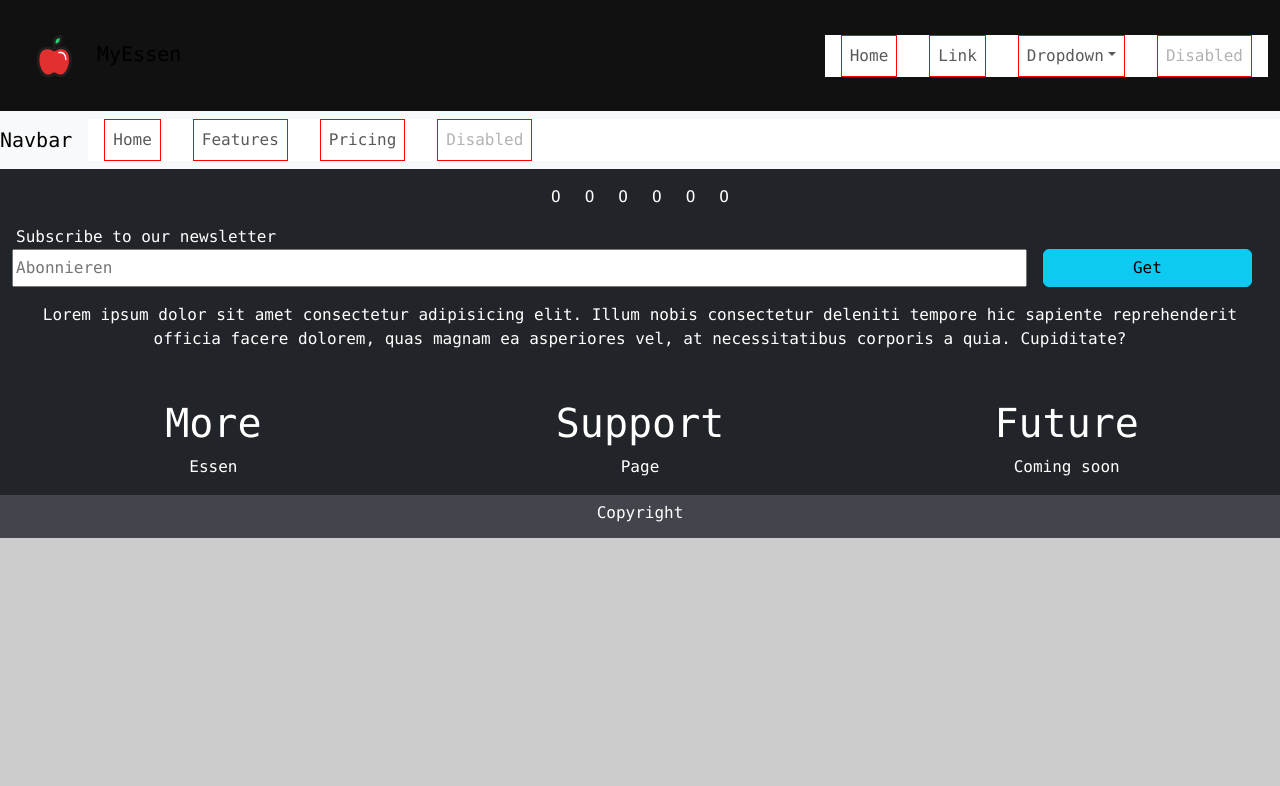
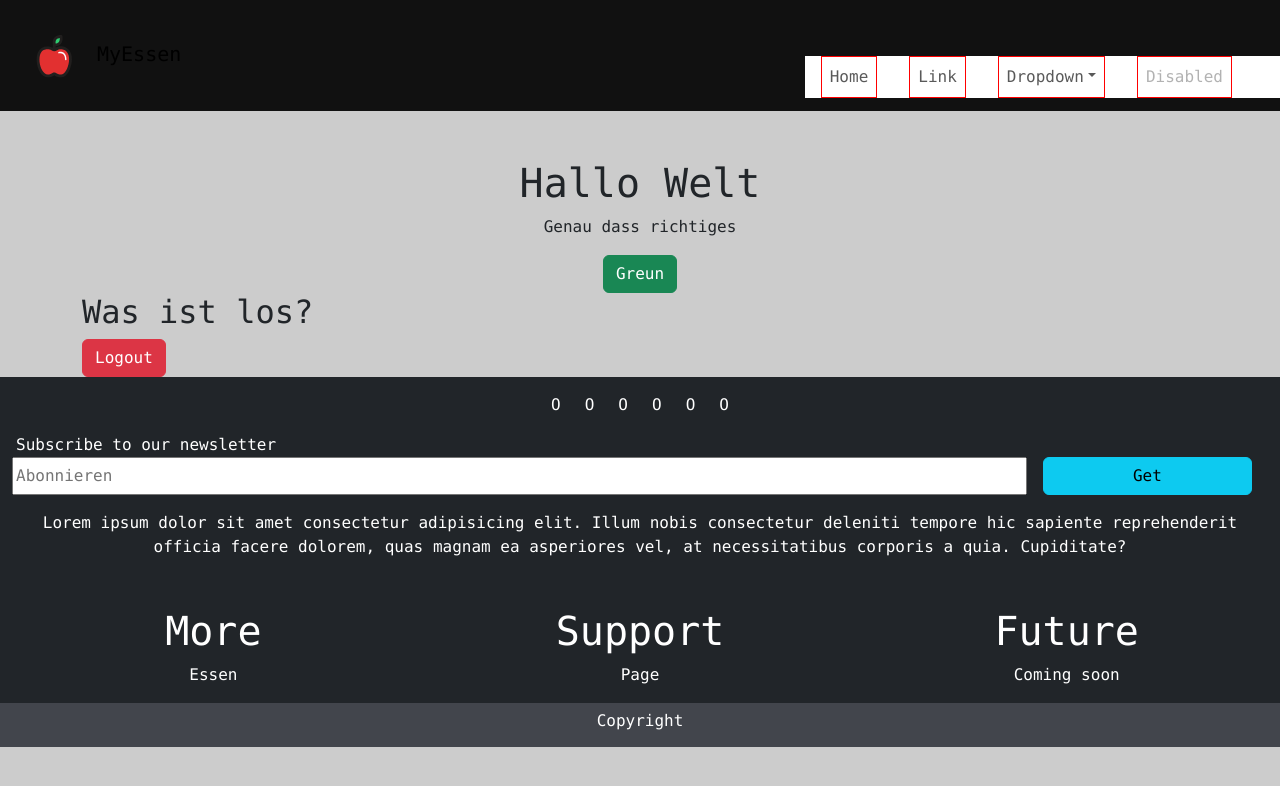
Before and after one commit to dmsosa/myessen, a React (Vite) app in the folder client/: page /#/ in a window 1280 px wide. Shown: the top 786 px of the page. Built offline with nearby package versions, Linux system fonts and the light colour scheme.

Commit message:
Update Readme

```diff
--- a/client/src/components/Navbar/DropdownMenu.tsx
+++ b/client/src/components/Navbar/DropdownMenu.tsx
@@ -27,7 +27,7 @@ function DropdownMenu() {
             <div className="collapse navbar-collapse" id="navbarSupportedContent" aria-expanded="true">
                 <ul className="navbar-nav mr-auto">
                     <li className="nav-item active">
-                        <a className="nav-link" href="#">Home <span className="sr-only">(current)</span></a>
+                        <a className="nav-link" href="#">Home<span className="sr-only">(current)</span></a>
                     </li>
                     <li className="nav-item">
                         <a className="nav-link" href="#">Link</a>
--- a/client/src/routes/Home.tsx
+++ b/client/src/routes/Home.tsx
@@ -4,28 +4,18 @@ import LogoutButton from "../components/Logout/logoutButton";
 export const Home = () => {
     return (
         <>
-<nav className="navbar navbar-expand-lg navbar-light bg-light">
-  <a className="navbar-brand" href="#">Navbar</a>
-  <button className="navbar-toggler" type="button" data-toggle="collapse" data-target="#navbarNav" aria-controls="navbarNav" aria-expanded="false" aria-label="Toggle navigation">
-    <span className="navbar-toggler-icon"></span>
-  </button>
-  <div className="collapse navbar-collapse" id="navbarNav">
-    <ul className="navbar-nav">
-      <li className="nav-item active">
-        <a className="nav-link" href="#">Home <span className="sr-only">(current)</span></a>
-      </li>
-      <li className="nav-item">
-        <a className="nav-link" href="#">Features</a>
-      </li>
-      <li className="nav-item">
-        <a className="nav-link" href="#">Pricing</a>
-      </li>
-      <li className="nav-item">
-        <a className="nav-link disabled" href="#">Disabled</a>
-      </li>
-    </ul>
-  </div>
-</nav>
+            <div className="text-center mt-5">
+                <h1>Hallo Welt</h1>
+                <p>
+                    Genau dass richtiges
+                </p>
+                <button className="btn btn-success">Greun</button>
+            </div>
+            <div className="container">
+                <h2>Was ist los?</h2>
+                <Outlet/>
+                <LogoutButton></LogoutButton>
+            </div>
         </>
     )
 }
--- a/client/src/utils/index.scss
+++ b/client/src/utils/index.scss
@@ -17,6 +17,10 @@ body {
 #navbarSupportedContent {
     color:white;
     background-color: white;
+    position: absolute;
+    text-align: right;
+    padding-right: 2em;
+    right: 0;
 }
 .navbar-collapse:hover #navbarSupportedContent {
     display: block;
```
Also changed, not shown: 1 other file (tests, documents, lock files or other folders).
